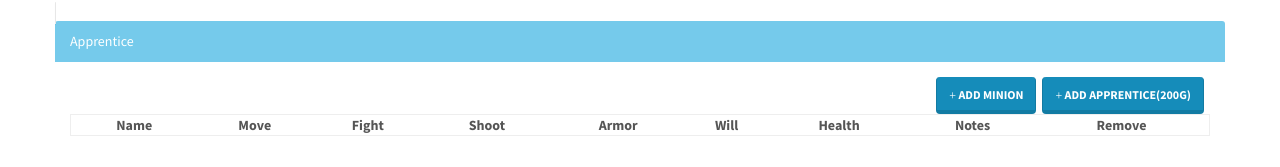
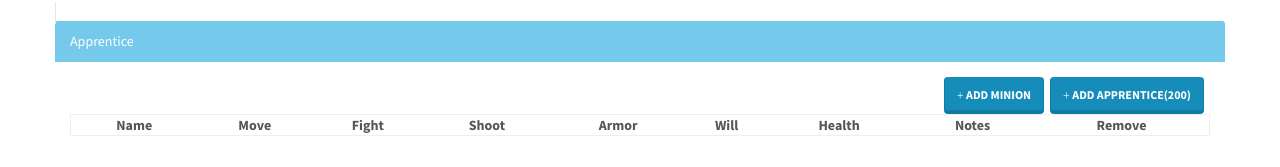
Before and after one commit to ChargerIIC/Frostgrave-WarRoster, an Angular app: page / in a window 1280 px wide. Shown: the part 421-588 px from the top of the page. Built offline with nearby package versions, Linux system fonts and the light colour scheme; a web font is replaced by a local one.

Commit message:
Apprentice Cost based on wizard level
Apprentice Cost based on wizard level

```diff
--- a/src/app/wizard-warband-panel/wizard-warband-panel.component.html
+++ b/src/app/wizard-warband-panel/wizard-warband-panel.component.html
@@ -1,6 +1,6 @@
 <div class="panel-heading"  > Apprentice </div>
 <div class="panel-body" >
-  <button class="btn btn-primary pull-right" *ngIf="!apprenticePresent()" (click)="addApprentice()"><span class="glyphicon glyphicon-plus"></span> Add Apprentice(200g)</button>
+  <button class="btn btn-primary pull-right" *ngIf="!apprenticePresent()" (click)="addApprentice()"><span class="glyphicon glyphicon-plus"></span> Add Apprentice({{getApprenticeCost()}})</button>
   <button class="btn btn-primary pull-right" data-toggle="modal" data-target="#minionModal"><span class="glyphicon glyphicon-plus"></span> Add Minion</button>
 
   <table class="table table-hover table-bordered" >
--- a/src/app/wizard-warband-panel/wizard-warband-panel.component.ts
+++ b/src/app/wizard-warband-panel/wizard-warband-panel.component.ts
@@ -19,11 +19,12 @@ export class WizardWarbandPanelComponent implements OnInit {
 
   addApprentice(){
     console.log('Adding Apprentice');
-    if(this.userMage.gold <200){
+    var cost = this.getApprenticeCost();
+    if(this.userMage.gold < cost){
       console.log("not enough funds for purchase");
       return;
     }
-    this.userMage.gold -= 200;
+    this.userMage.gold -= cost;
     this.userMage.apprentice = new Apprentice(this.userMage);
   }
 
@@ -46,4 +47,11 @@ export class WizardWarbandPanelComponent implements OnInit {
        this.userMage.warbandMembers.splice(index, 1);
     }
   }
+
+  getApprenticeCost(): number{
+    var levelMod = this.userMage.level - 10;
+    levelMod = levelMod * 10;
+    return 300 + levelMod;
+  }
+
 }
```
